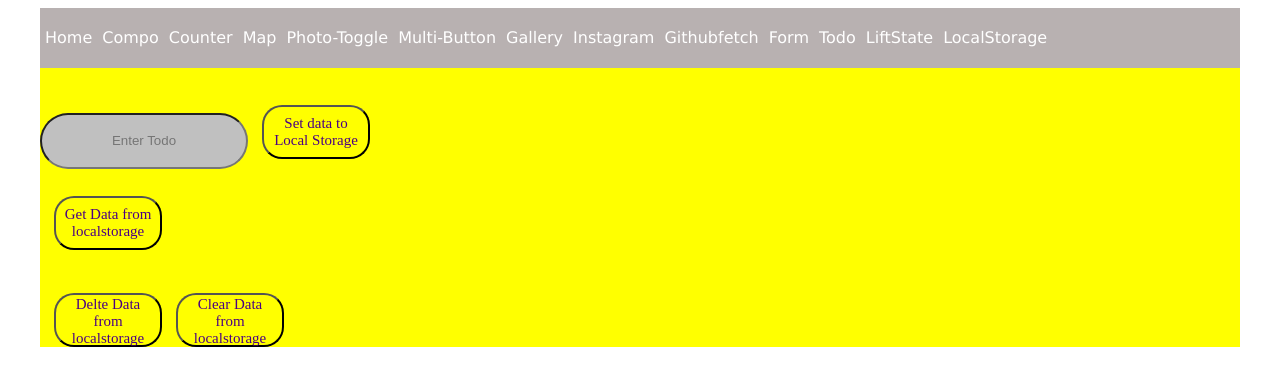
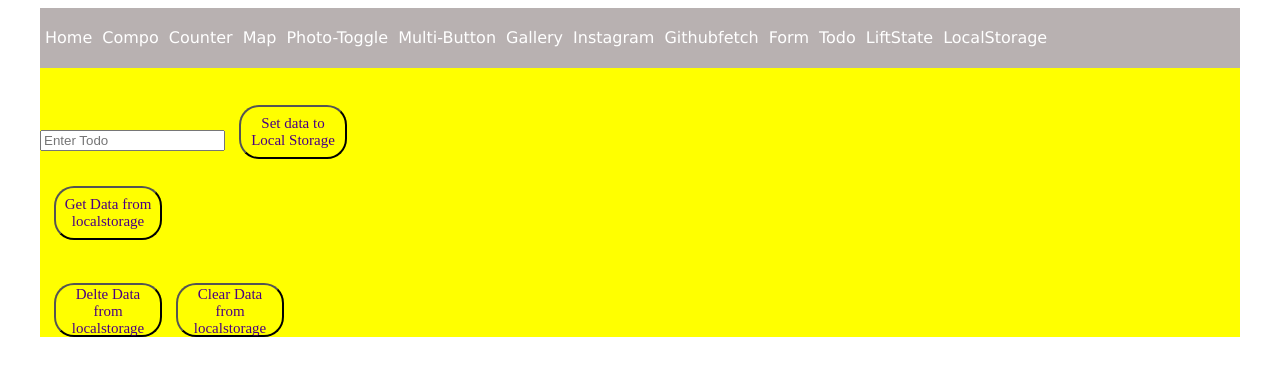
Before and after one commit to azar2612/react-basics, a React (Create React App) app: page /LocalStorage in a window 1280 px wide. Shown: the top 386 px of the page. Built offline with nearby package versions, Linux system fonts and the light colour scheme.

Commit message:
todo task css edited

```diff
--- a/src/Todo.css
+++ b/src/Todo.css
@@ -1,8 +1,10 @@
-input[type="text"] {
-  height: 50px;
-  width: 200px;
-  background: silver;
-  border-radius: 29px;
-  text-align: center;
-  /* margin-left: 400px; */
+.form input {
+  margin-left: 100px;
 }
+
+.todo-text {
+  margin-left: 100px;
+  width: 300px;
+  display: grid;
+  grid-template-columns: 1fr 0.5fr 0.5fr;
+}
```
